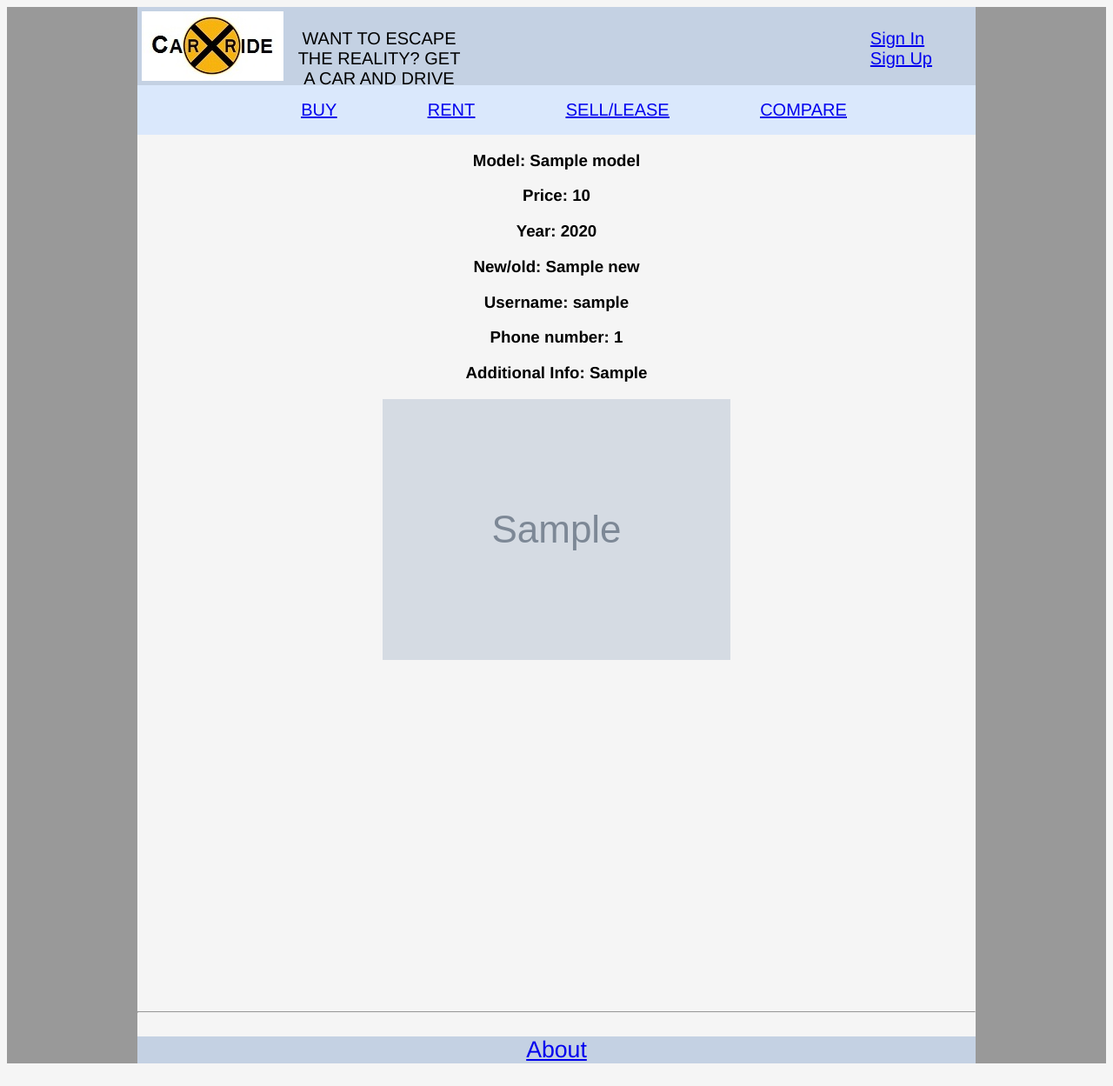
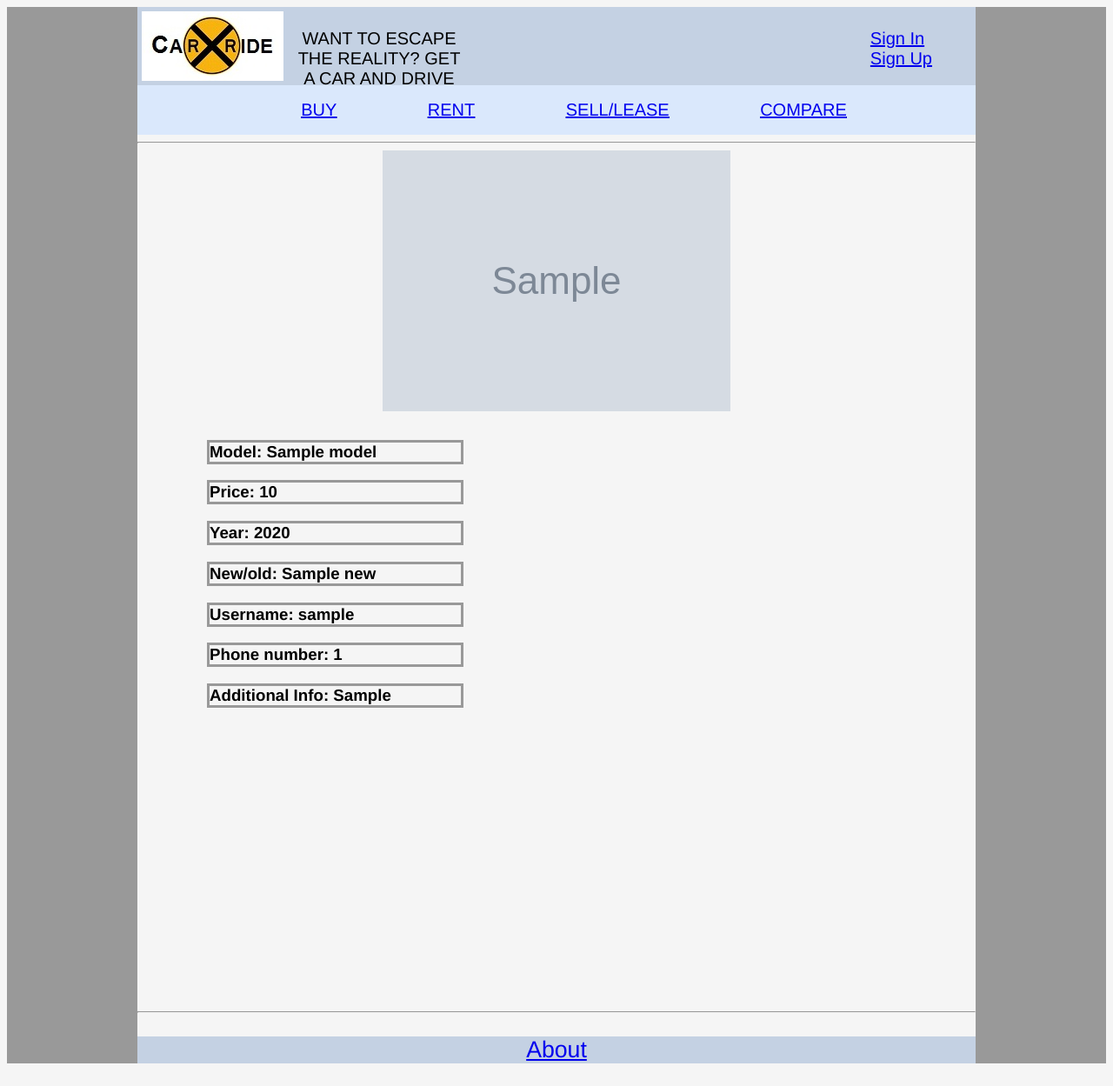
Before and after one commit to Mihnea7/car_ride, a Django app: template templates/carride/cardetails.html in a window 1280 px wide. Shown: the whole page at 87% size. Run offline with Django 3.2, Linux system fonts and the light colour scheme; the template is opened without the code that fills it: most values are stand-ins (such as "Sample title", 1, 10 or a date in 2020).

Commit message:
Changes to css for car details page

```diff
--- a/static/style/base.css
+++ b/static/style/base.css
@@ -65,6 +65,7 @@ body {
   background-color: #F5F5F5;
   height: 1000px; /* Should be removed. Only for demonstration */
   overflow: hidden;
+  position: relative;
 }
 
 /* Style the footer */
@@ -73,6 +74,7 @@ body {
   font-size: 20pt;
   text-align: center;
 }
+
 .center {
   display: block;
   margin-left: auto;
--- a/static/style/cardetails.css
+++ b/static/style/cardetails.css
@@ -0,0 +1,11 @@
+#spec h3{
+  position: relative;
+  left: 80px;
+  top: 10px;
+  width: 30%;
+  border: solid #999;
+}
+
+#carimage {
+  text-align: center;
+}
--- a/templates/carride/cardetails.html
+++ b/templates/carride/cardetails.html
@@ -2,12 +2,15 @@
 {% load staticfiles %}
 
 {% block body_block %}
-	<style>
-		div #details {
-			text-align: center;
-		}
-	</style>
-	<div id="details">
+	<head>
+		<link rel="stylesheet" type="text/css" href="{% static "style/cardetails.css" %}"/>
+	</head>
+	<hr />
+	<div id="carimage">
+		<img src="{{ MEDIA_URL }}{{chosen_car.picture}}" alt="pls show" height="300"/>
+	</div>
+	<div>
+		<span id="spec">
 			<h3>Model: {{ chosen_car.model }}</h3>
 			<h3>Price: {{ chosen_car.price }}</h3>
 			<h3>Year: {{ chosen_car.year }}</h3>
```
Also changed, not shown: other parts of templates/carride/cardetails.html (+1 -1 lines), db.sqlite3. Lines whose indentation alone changed are shown as unchanged.
